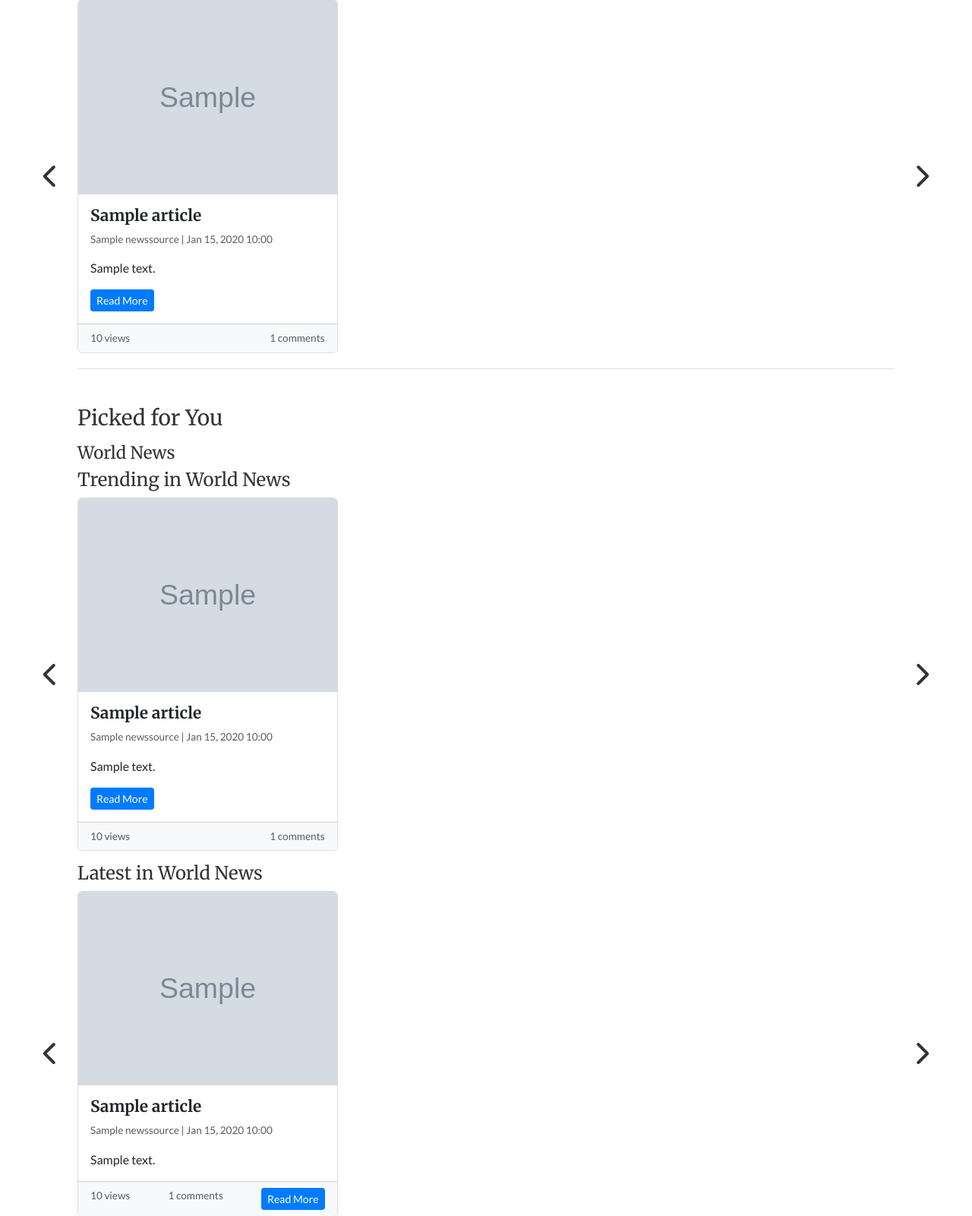
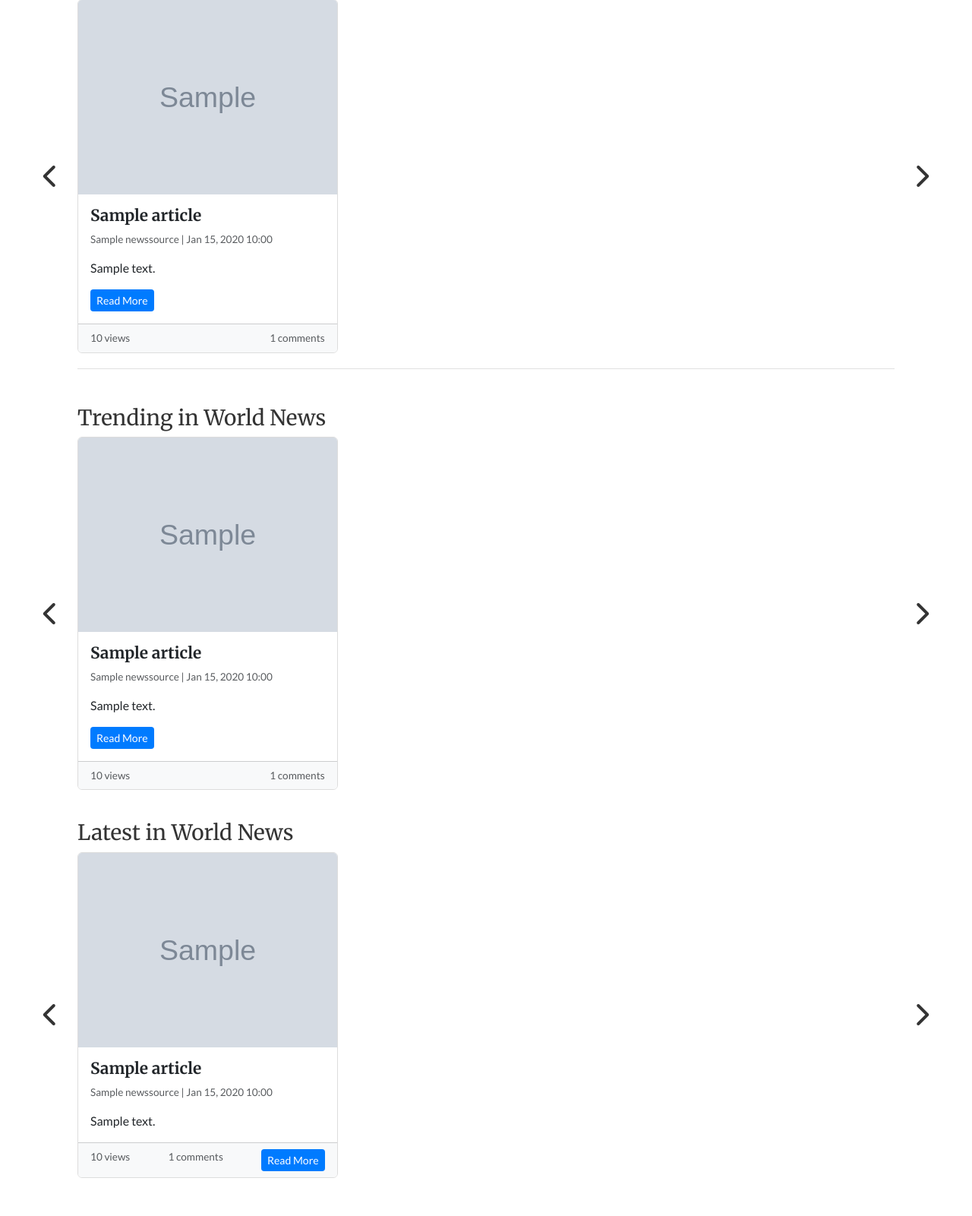
Before and after one commit to Merrick101/bulleo, a Django app: page / in a window 1280 px wide. Shown: the part 927-2528 px from the top of the page at 76% size. Run offline with Django 4.2, Linux system fonts and the light colour scheme; a user stored in the database is signed in; data comes from the database, SQL or seed files in the repository; tables that the repository leaves empty hold one stand-in row (values such as "Sample post"); grey boxes marked "Sample" are stand-in pictures; parts of the project's set-up code (start-up, migrations or seed data) failed here and were passed over; some libraries are stand-ins or nearby versions.

Commit message:
Finalize homepage UI, fix minor issue with trans block tag being visible on category_selection.html

```diff
--- a/static/css/style.css
+++ b/static/css/style.css
@@ -287,6 +287,10 @@ h1, h2, h3, h4, h5, h6 {
   font-size: 0.85rem;
 }
 
+#bulleo-home-picked .bulleo-home-subsection-title {
+  margin-top: 2.5rem;
+}
+
 /* Category Selection Styling */
 .category-card {
   cursor: pointer;
--- a/templates/news/homepage.html
+++ b/templates/news/homepage.html
@@ -117,13 +117,13 @@
   <!-- Picked for You Section -->
   {% if user.is_authenticated and picked_articles_by_category %}
     <section id="bulleo-home-picked" class="my-5 bulleo-home-section">
-      <h2 class="bulleo-home-section-title">Picked for You</h2>
+      <!-- <h2 class="bulleo-home-section-title">Picked for You</h2> -->
       {% for category, cat_data in picked_articles_by_category.items %}
         <div class="mb-5">
-          <h3 class="bulleo-home-category-title">{{ category.name }}</h3>
+          <!-- <h3 class="bulleo-home-category-title">{{ category.name }}</h3> -->
 
           <!-- Trending in Category Carousel -->
-          <h4 class="bulleo-home-subsection-title">Trending in {{ category.name }}</h4>
+          <h3 class="bulleo-home-subsection-title">Trending in {{ category.name }}</h3>
           {% if cat_data.trending %}
           <div class="bulleo-carousel-wrapper">
             <div id="catTrendingCarousel-{{ category.slug }}" class="carousel slide mb-3" data-bs-ride="carousel">
@@ -173,7 +173,7 @@
           {% endif %}
 
           <!-- Latest in Category Carousel -->
-          <h4 class="bulleo-home-subsection-title">Latest in {{ category.name }}</h4>
+          <h3 class="bulleo-home-subsection-title">Latest in {{ category.name }}</h3>
           {% if cat_data.latest %}
           <div class="bulleo-carousel-wrapper">
             <div id="catLatestCarousel-{{ category.slug }}" class="carousel slide" data-bs-ride="carousel">
--- a/templates/onboarding/category_selection.html
+++ b/templates/onboarding/category_selection.html
@@ -8,8 +8,7 @@
 <div class="container mt-5">
   <h2 class="text-center mb-4">{% trans "Select Your Preferred Categories" %}</h2>
   <p class="text-center text-muted">
-    {% trans "You can select at least three categories, or choose to skip and update your preferences later from your
-    profile." %}
+    {% trans "You can select at least three categories, or choose to skip and update your preferences later from your profile." %}
   </p>
 
   <!-- Display error message if it exists -->
```
